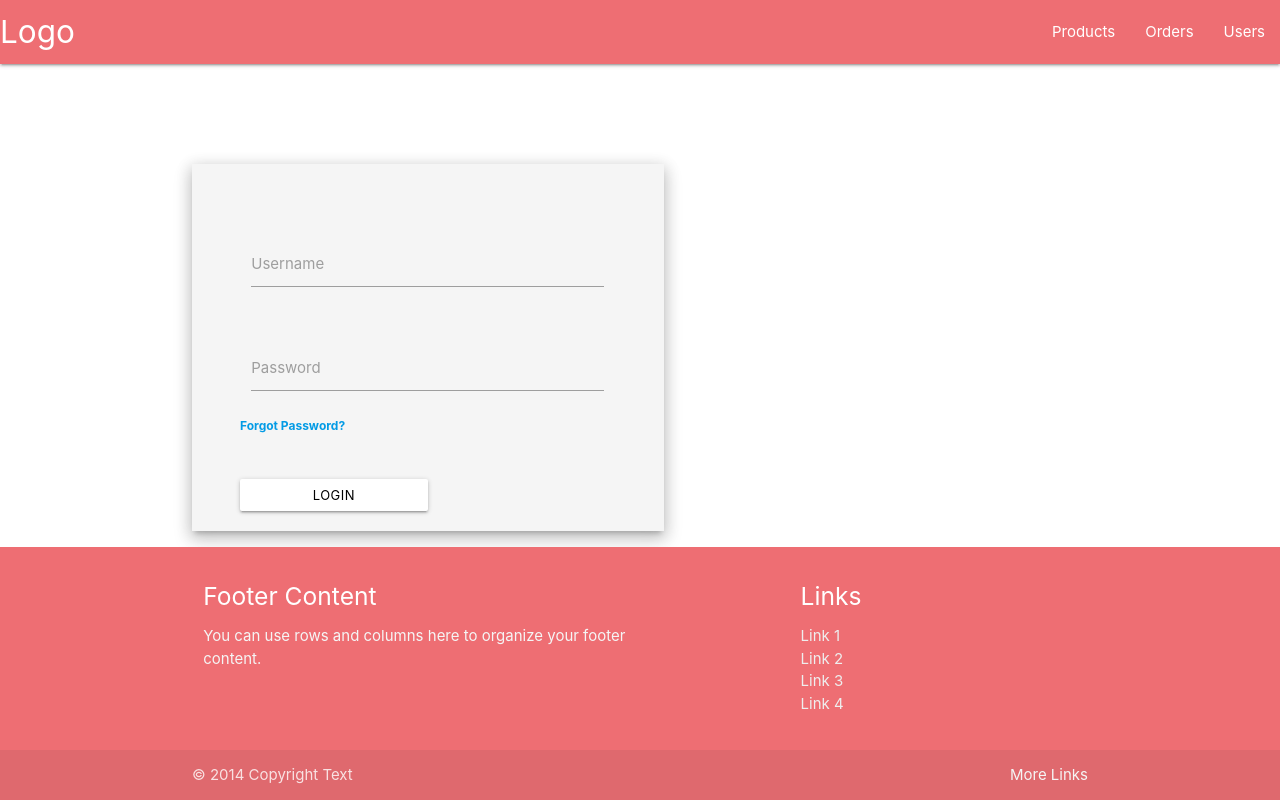
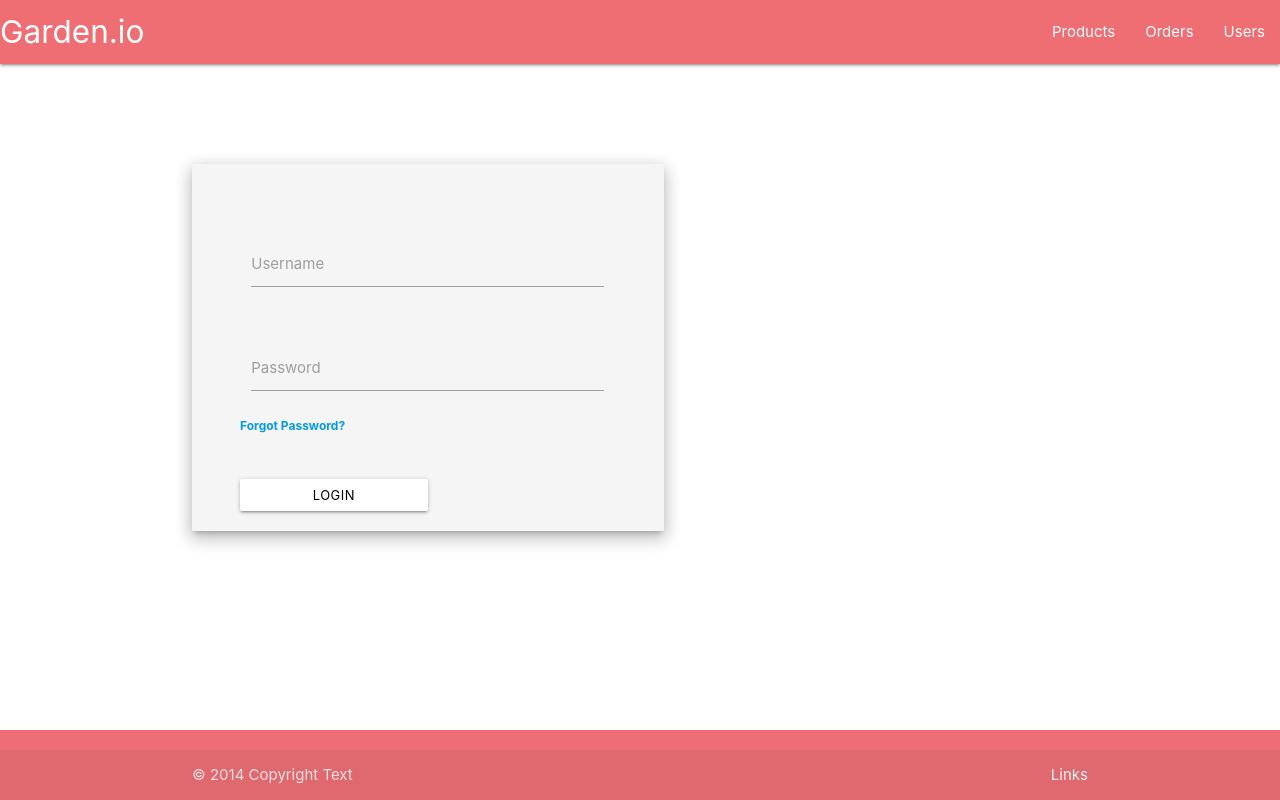
Before and after one commit to jaRue1/garden-app, a React (Create React App) app: page / in a window 1280 px wide. Built offline with nearby package versions, Linux system fonts and the light colour scheme.

Commit message:
Cleaned up Header and Footer

```diff
--- a/src/components/Footer/index.jsx
+++ b/src/components/Footer/index.jsx
@@ -3,27 +3,10 @@ import React from 'react'
 function Footer() {
   return(
     <footer class="page-footer">
-          <div class="container">
-            <div class="row">
-              <div class="col l6 s12">
-                <h5 class="white-text">Footer Content</h5>
-                <p class="grey-text text-lighten-4">You can use rows and columns here to organize your footer content.</p>
-              </div>
-              <div class="col l4 offset-l2 s12">
-                <h5 class="white-text">Links</h5>
-                <ul>
-                  <li><a class="grey-text text-lighten-3" href="#!">Link 1</a></li>
-                  <li><a class="grey-text text-lighten-3" href="#!">Link 2</a></li>
-                  <li><a class="grey-text text-lighten-3" href="#!">Link 3</a></li>
-                  <li><a class="grey-text text-lighten-3" href="#!">Link 4</a></li>
-                </ul>
-              </div>
-            </div>
-          </div>
           <div class="footer-copyright">
             <div class="container">
             © 2014 Copyright Text
-            <a class="grey-text text-lighten-4 right" href="#!">More Links</a>
+            <a class = "grey-text text-lighten-4 right" href = "#!">Links</a>
             </div>
           </div>
         </footer>
--- a/src/components/Header/index.jsx
+++ b/src/components/Header/index.jsx
@@ -6,7 +6,7 @@ function Header() {
     <nav>
         <div class="nav-wrapper">
           <Link to="#" class="brand-logo">
-            Logo
+            Garden.io
           </Link>
           <ul id="nav-mobile" class="right hide-on-med-and-down">
             <li>
```
